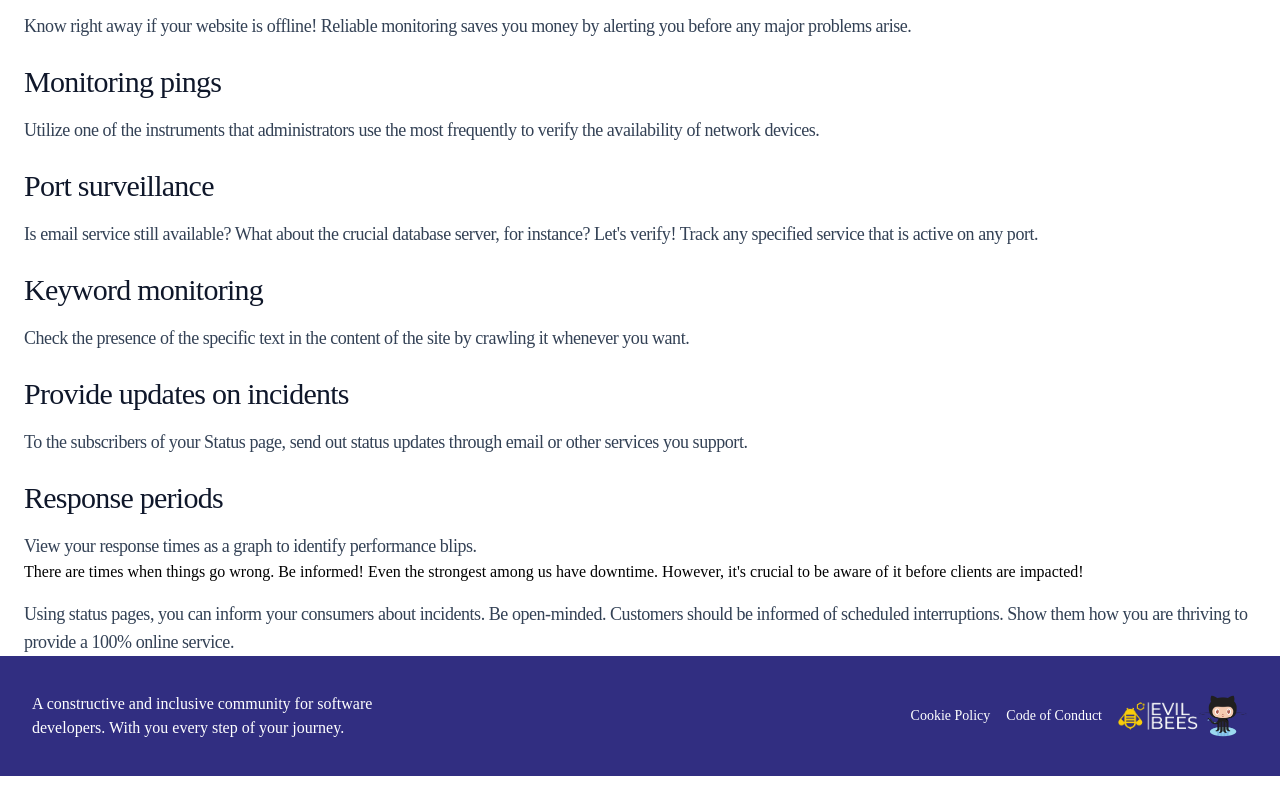
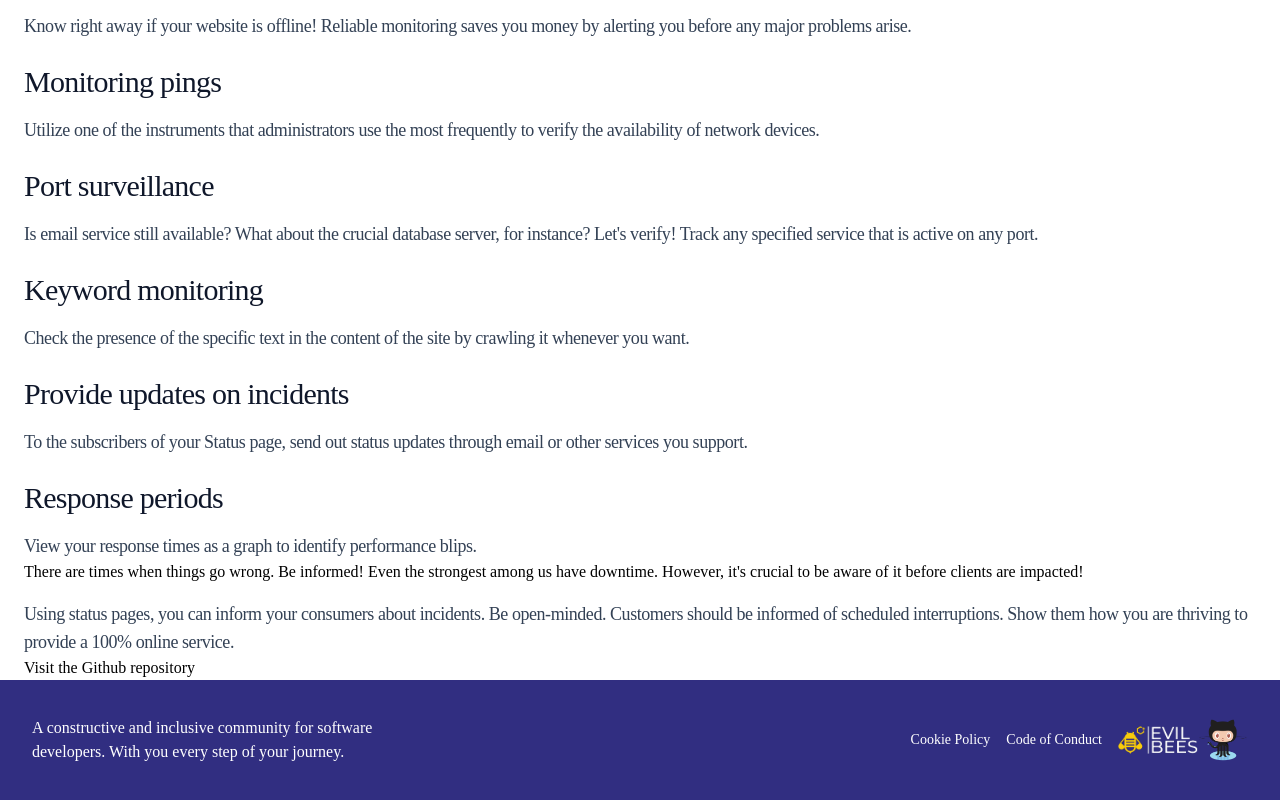
Before and after one commit to nikolap994/evil_bees, a Next.js app: page /projects/alertit in a window 1280 px wide. Shown: the part 332-1132 px from the top of the page. Before the commit the page ends 1108 px from the top, so only its background shows below. Built offline with nearby package versions, Linux system fonts and the light colour scheme.

Commit message:
Add Link to git repo

```diff
--- a/pages/projects/alertit.js
+++ b/pages/projects/alertit.js
@@ -1,4 +1,5 @@
 import Head from "next/head";
+import Link from "next/link";
 
 export default function AlertIt() {
 	return (
@@ -68,6 +69,7 @@ export default function AlertIt() {
 					open-minded. Customers should be informed of scheduled interruptions.
 					Show them how you are thriving to provide a 100% online service.
 				</p>
+				<Link href="https://github.com/Evil-Bees/alertit">Visit the Github repository</Link>
 			</div>
 		</>
 	);
```
